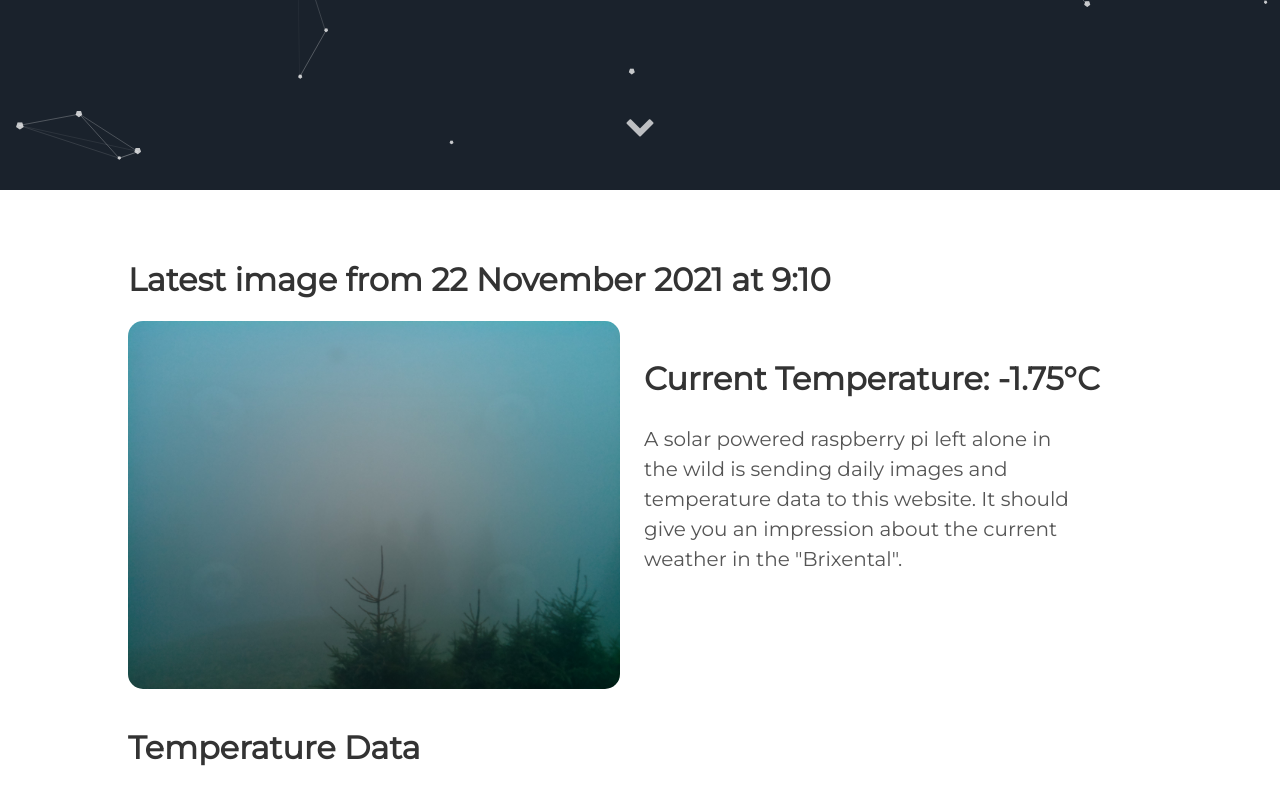
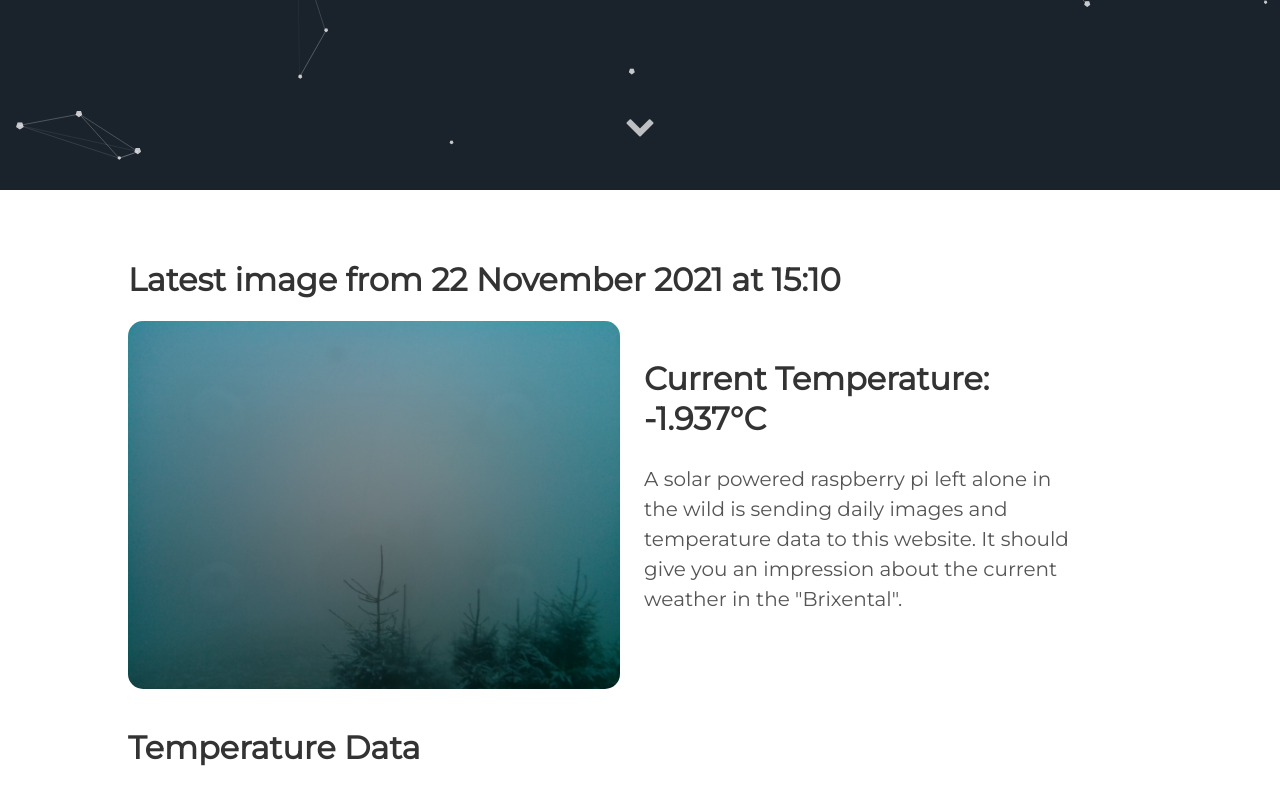
Before and after one commit to vektorious/vektorious.github.io, a Jekyll site: the page built from resources/huette.md, in a window 1280 px wide and 900 px high, scrolled down 710 px. Shown: the top 805 px of the window. Built offline with Jekyll 4.4.1, drawn with Linux system fonts in a browser that asks for light colours.

Commit message:
I'm a bot beep boop

```diff
--- a/resources/huette.md
+++ b/resources/huette.md
@@ -6,13 +6,13 @@
 description: 'Live image from the Austrian alps'
 twitter_text: ' '
 ---
-## Latest image from 22 November 2021 at  9:10
+## Latest image from 22 November 2021 at 15:10
 <div class="huette">
   <div class="huette-image">
     <img src="{{ "/assets/img/huette.jpg" | prepend: site.baseurl }}">
   </div>
   <div class="huette-text">
-        <h2>Current Temperature: -1.75°C</h2>
+        <h2>Current Temperature: -1.937°C</h2>
         <p>A solar powered raspberry pi left alone in the wild is sending daily images and temperature data to this website. It should give you an impression about the current weather in the "Brixental".</p>
 
   </div>
```
Also changed, not shown: rpi-script/2021-11-22_150910.txt (renamed from rpi-script/2021-11-22_090907.txt, +5 -6 lines), rpi-script/huette.md (+2 -2 lines), assets/img/huette.jpg, assets/img/temp_plot.png, rpi-script/temp_plot.png, 1 other file.
